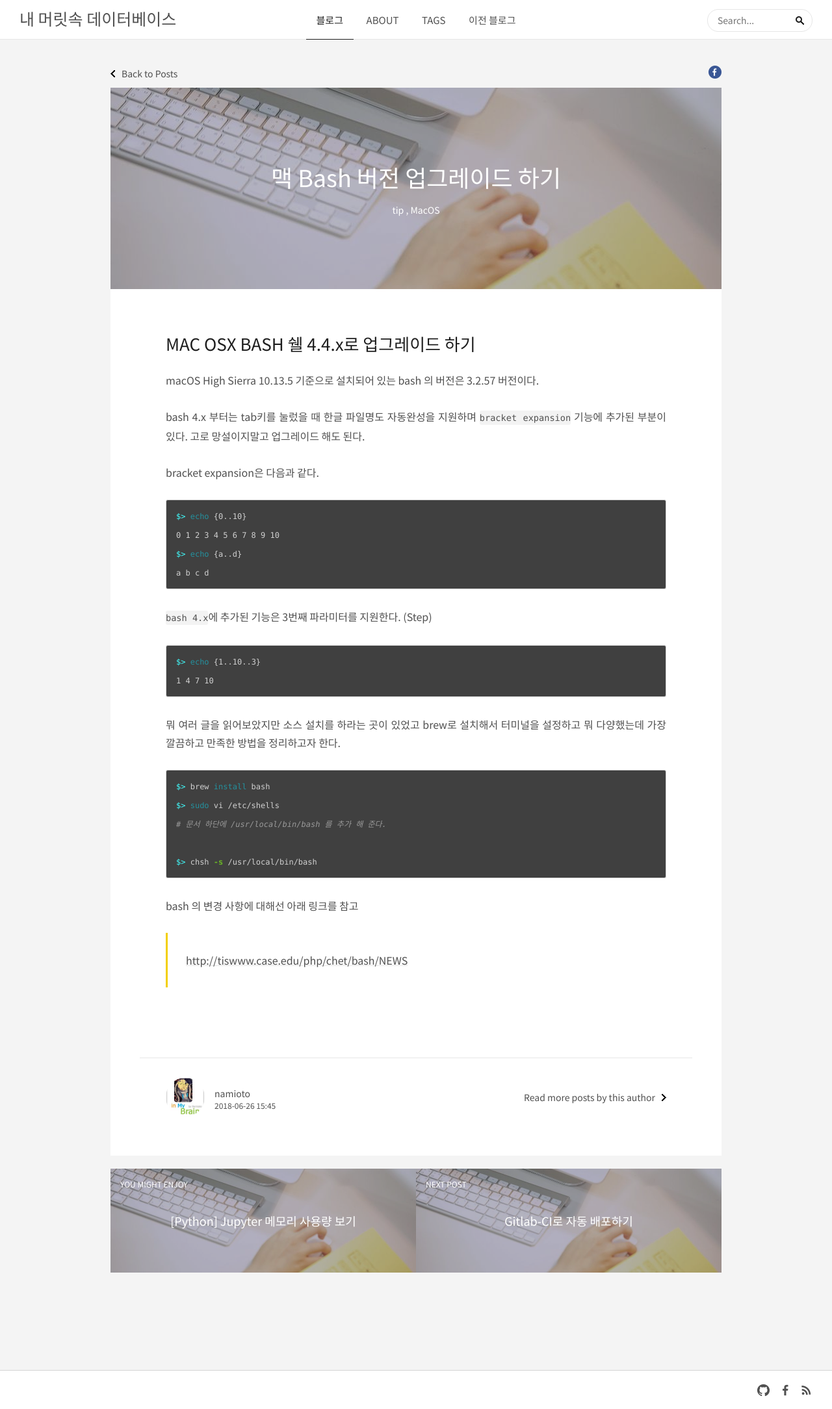
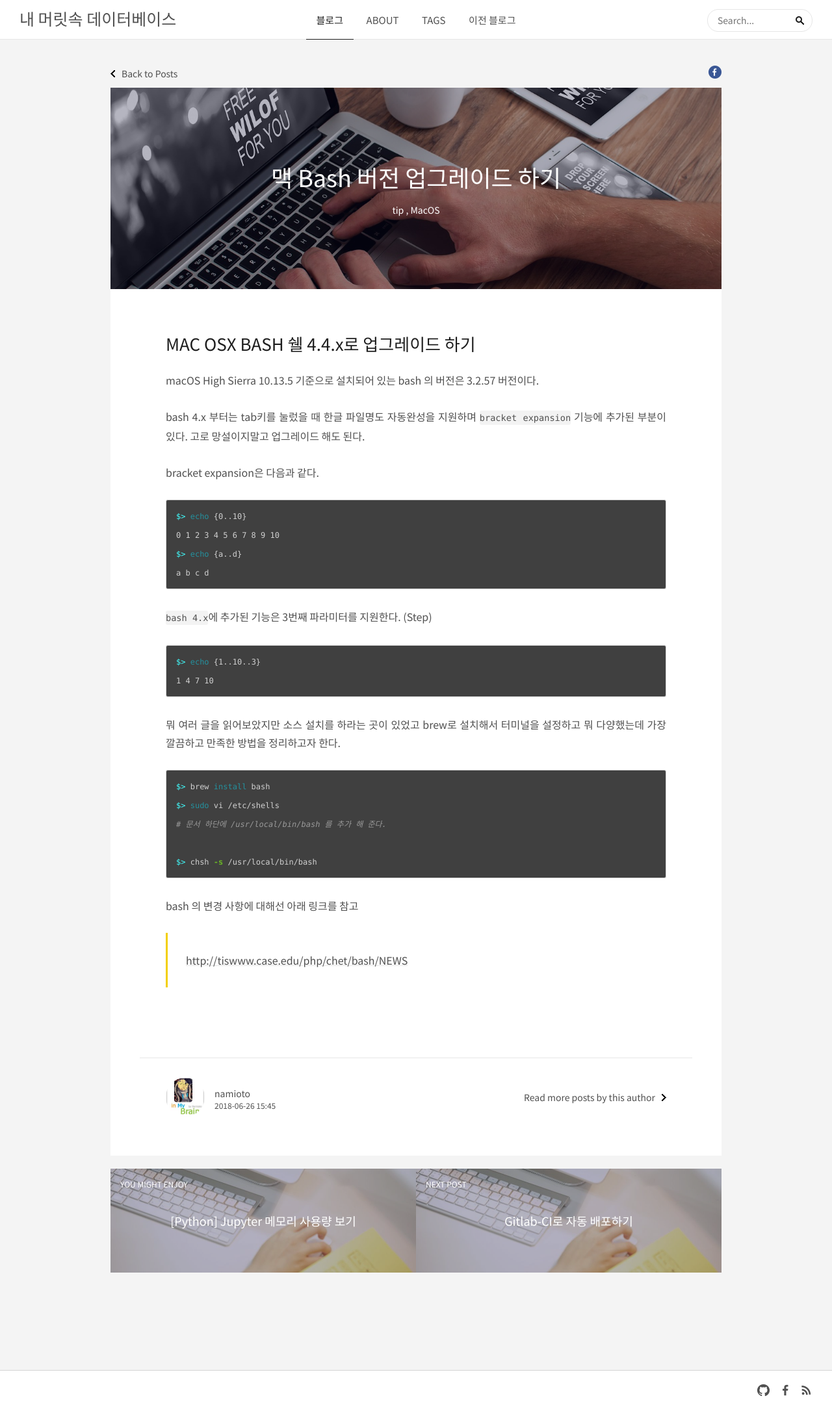
Before and after one commit to namioto/namioto.github.io, a Jekyll site: the page built from _posts/2018/2018-06-26-맥-bash-버전-업그레이드-하기.md, in a window 1280 px wide. Shown: the whole page at 65% size. Built offline with Jekyll 4.4.1, drawn with Linux system fonts in a browser that asks for light colours; comment, search, counter and statistics services are not loaded.

Commit message:
커버 이미지 오타 수정

```diff
--- a/_posts/2018/2018-06-26-맥-bash-버전-업그레이드-하기.md
+++ b/_posts/2018/2018-06-26-맥-bash-버전-업그레이드-하기.md
@@ -4,7 +4,7 @@
 date: "2018-06-26 15:45"
 author: namioto
 tags: [tip, MacOS]
-images: "/files/covers/macbook-577758_1280.jpg"
+image: "/files/covers/macbook-577758_1280.jpg"
 cover:
   title:
   link:
```
Also changed, not shown: _posts/2018/2018-08-27-mac에-zsh을-설치해-보자.md (+1 -1 lines), 1 other file.
